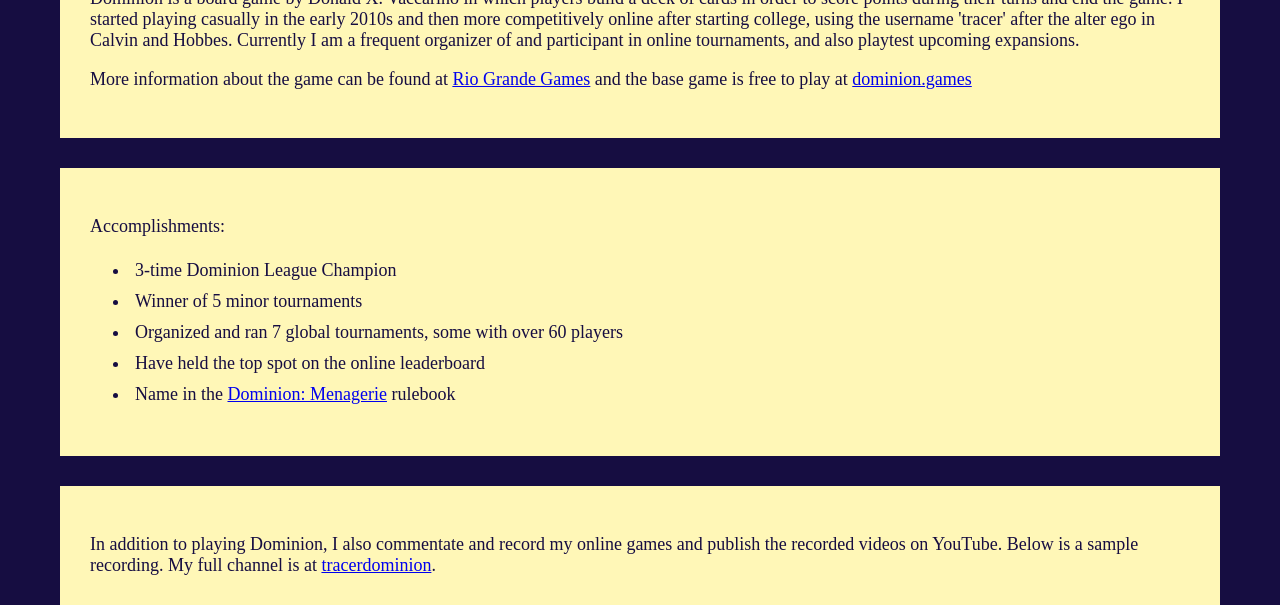
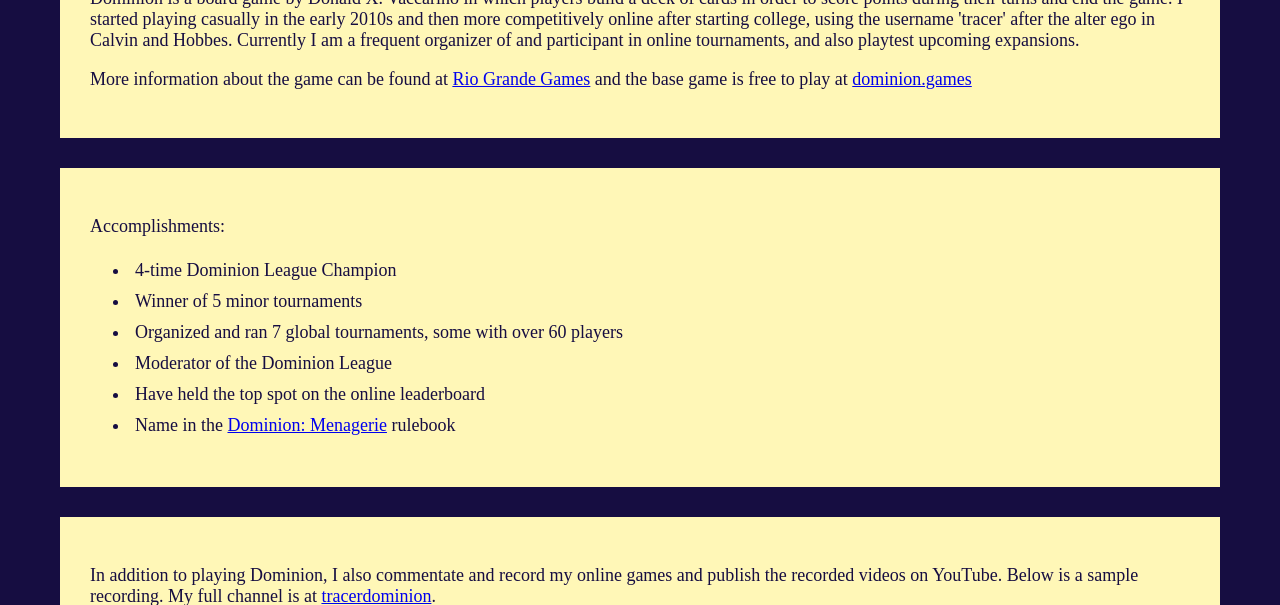
Before and after one commit to cconradson/cconradson.github.io, a Jekyll site: the page built from dominion.html, in a window 1280 px wide and 900 px high, scrolled down 820 px, cut to the strip 0-605 px from the top of the window. Built offline with Jekyll 4.4.1, drawn with Linux system fonts in a browser that asks for light colours.

Commit message:
dominion update

```diff
--- a/dominion.html
+++ b/dominion.html
@@ -16,9 +16,10 @@ title: Dominion
 <div class="body">
 	<p>Accomplishments:</p>
 	<ul>
-		<li>3-time Dominion League Champion</li>
+		<li>4-time Dominion League Champion</li>
 		<li>Winner of 5 minor tournaments</li>
 		<li>Organized and ran 7 global tournaments, some with over 60 players</li>
+		<li>Moderator of the Dominion League</li>
 		<li>Have held the top spot on the online leaderboard</li>
 		<li>Name in the <a href="https://www.riograndegames.com/games/dominion-menagerie/" target="_blank">Dominion: Menagerie</a> rulebook</li>
 	</ul>
@@ -27,6 +28,6 @@ title: Dominion
 <div class="body">
 	<p>In addition to playing Dominion, I also commentate and record my online games and publish the recorded videos on YouTube. Below is a sample recording. My full channel is at <a href="https://www.youtube.com/channel/UCOt44F40Y4TQYP-AqNy24jA" target="_blank">tracerdominion</a>.</p>
 	<div class="imgwrap">
-		<iframe class="video" src="https://www.youtube-nocookie.com/embed/5VRW9Ej8PKE" allow="accelerometer; autoplay; encrypted-media; gyroscope; picture-in-picture" allowfullscreen></iframe>
+		<iframe class="video" src="https://www.youtube-nocookie.com/embed/NZnwhK1RN68" allow="accelerometer; autoplay; encrypted-media; gyroscope; picture-in-picture" allowfullscreen></iframe>
 	</div>
 </div>
```
